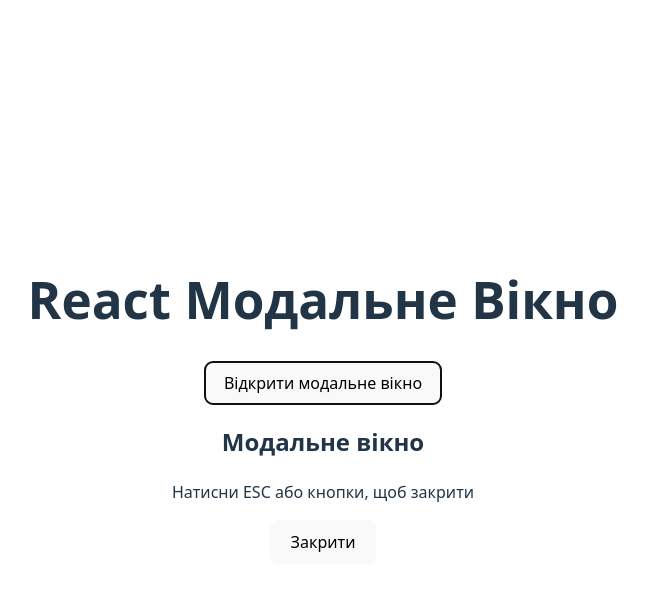
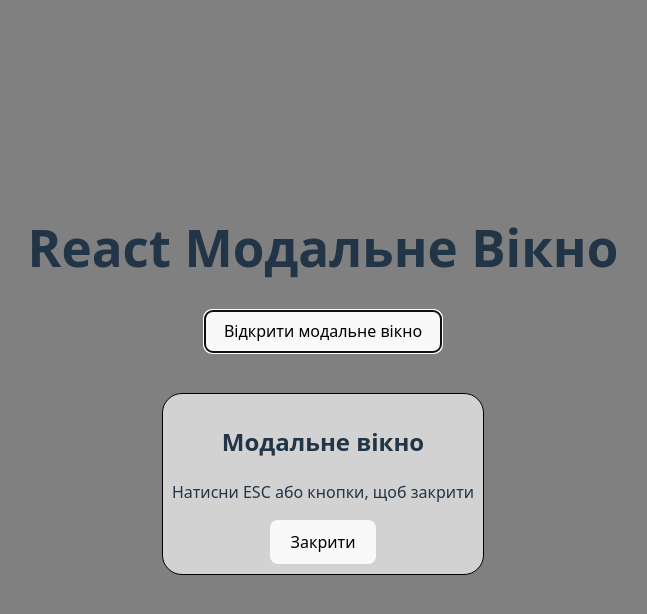
Before and after one commit to nazar1panyushchyk/project-modal, a React (Vite) app: page / in a window 1280 px wide. Both pictures are taken after a click on the button "Відкрити модальне вікно". Shown: the top 614 px of the page, without its empty margins (317-964 px from the left). Built offline with nearby package versions, Linux system fonts and the light colour scheme.

Commit message:
add styles

```diff
--- a/src/App.jsx
+++ b/src/App.jsx
@@ -9,15 +9,20 @@
 
   openModal = () => {
     this.setState({ isModalOpen: true });
+    document.body.classList.add("modalBackground");
   };
 
   closeModal = () => {
     this.setState({ isModalOpen: false });
+    document.body.classList.remove("modalBackground");
   };
 
   render() {
     return (
-      <div style={{ padding: "40px", textAlign: "center" }}>
+      <div
+        style={{ padding: "40px", textAlign: "center" }}
+        className="container"
+      >
         <h1>React Модальне Вікно</h1>
         <button onClick={this.openModal}>Відкрити модальне вікно</button>
         <Modal isOpen={this.state.isModalOpen} onClose={this.closeModal} />
--- a/src/components/Modal.jsx
+++ b/src/components/Modal.jsx
@@ -13,11 +13,13 @@
   componentWillUnmount() {
     document.removeEventListener("keydown", this.handleKeyDown);
     console.log("Modal закрився");
+
   }
 
   componentDidUpdate(prevProps) {
     if (!prevProps.isOpen && this.props.isOpen) {
       console.log("Modal став відкритим");
+
     }
   }
 
@@ -31,7 +33,7 @@
     if (!this.props.isOpen) return null;
 
     return (
-      <div onClick={this.props.onClose}>
+      <div onClick={this.props.onClose} className="modal">
         <div onClick={(e) => e.stopPropagation()}>
           <h2>Модальне вікно</h2>
           <p>Натисни ESC або кнопки, щоб закрити</p>
--- a/src/styles/Modal.css
+++ b/src/styles/Modal.css
@@ -0,0 +1,16 @@
+.modal {
+  display: flex;
+  justify-content: center;
+  align-items: center;
+  border: 1px solid black;
+  border-radius: 20px;
+  flex-direction: column;
+  width: 320px;
+  height: 180px;
+  background-color: rgba(232, 230, 230, 0.8);
+  margin: 40px auto;
+}
+
+.modalBackground {
+  background-color: grey;
+}
```
